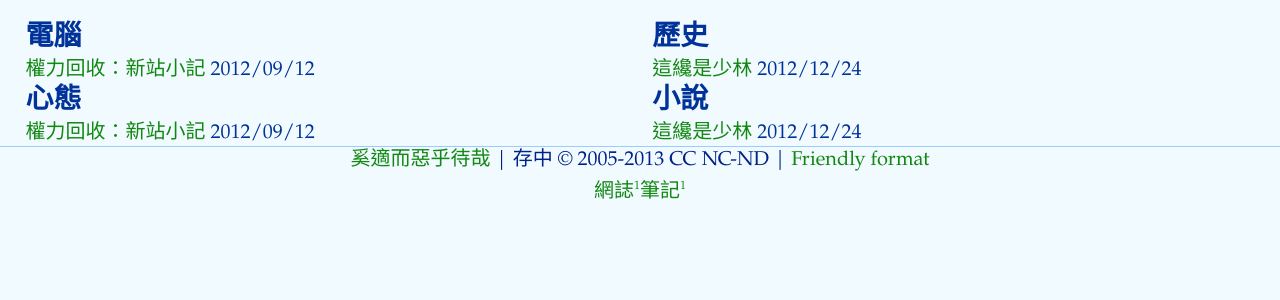
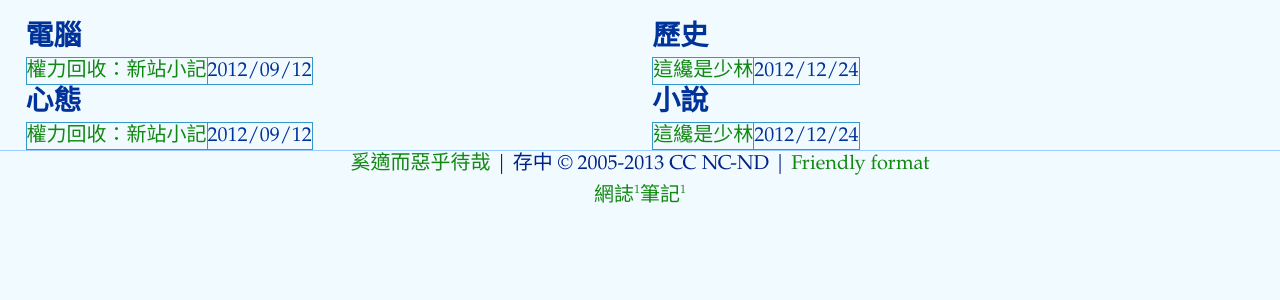
Before and after one commit to 821/821.github.io, a Jekyll site: the page built from tags.html, in a window 1280 px wide. Shown: the top 300 px of the page. Built offline with Jekyll 4.4.1, drawn with Linux system fonts in a browser that asks for light colours.

Commit message:
2013/01/18

```diff
--- a/tags.html
+++ b/tags.html
@@ -5,8 +5,10 @@ title: 標籤
 <div id="two-colomuns">
 	{% for tag in site.tags %}
 	<h2><a id="{{tag[0]}}" >{{tag[0]}}</a></h2>
-	{% for f in tag[1] %}
-	<a href="{{f.url}}">{{ f.title }}</a> {{ f.date |date: "%Y/%m/%d"}}
-	{% endfor %}
+	<table class="sublist">
+		{% for f in tag[1] %}
+		<tr><td><a href="{{f.url}}">{{ f.title }}</a></td><td>{{ f.date |date: "%Y/%m/%d"}}</td></tr>
+		{% endfor %}
+	</table>
 	{% endfor %}
 </div>
```
